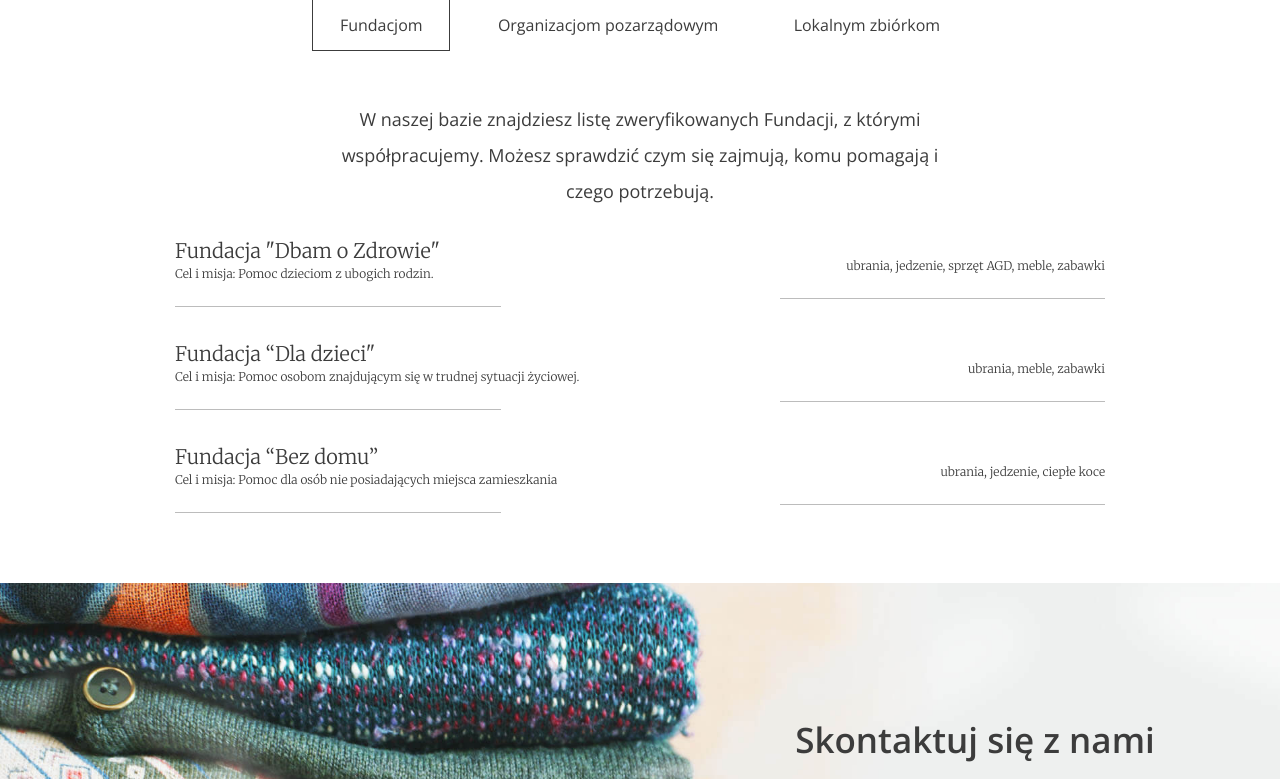
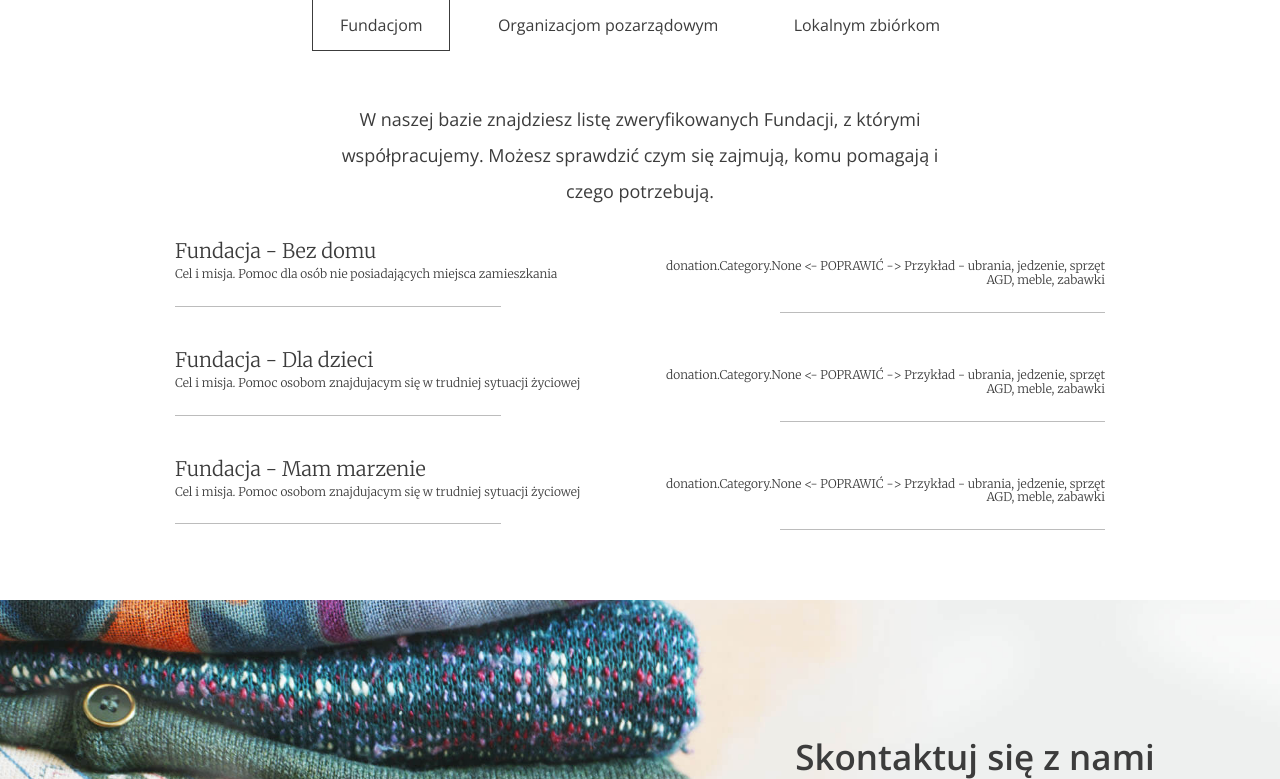
Before and after one commit to astazja/CharityDonation, a Django app: template templates/index.html in a window 1280 px wide. Shown: the part 3098-3877 px from the top of the page. Run offline with Django 3.2, Linux system fonts and the light colour scheme; the template is opened without the code that fills it: values that come from a table or form of the project are taken from there, others are empty; data comes from the database, SQL or seed files in the repository.

Commit message:
Landing Page

```diff
--- a/templates/index.html
+++ b/templates/index.html
@@ -109,32 +109,36 @@
         <p>W naszej bazie znajdziesz listę zweryfikowanych Fundacji, z którymi współpracujemy. Możesz sprawdzić czym się zajmują, komu pomagają i czego potrzebują.</p>
 
         <ul class="help--slides-items">
+            {% for institution in institutions_list %}
+                {% if institution.type == "fun" %}
           <li>
             <div class="col">
-              <div class="title">Fundacja "Dbam o Zdrowie"</div>
-              <div class="subtitle">Cel i misja: Pomoc dzieciom z ubogich rodzin.</div>
+              <div class="title">{{ institution.name }}</div>
+              <div class="subtitle">{{ institution.description }}</div>
             </div>
 
-            <div class="col"><div class="text">ubrania, jedzenie, sprzęt AGD, meble, zabawki</div></div>
+            <div class="col"><div class="text">{{ institution.categories }} <- POPRAWIĆ -> Przykład - ubrania, jedzenie, sprzęt AGD, meble, zabawki</div></div>
           </li>
+                {% endif %}
+            {% endfor %}
 
-          <li>
-            <div class="col">
-              <div class="title">Fundacja “Dla dzieci"</div>
-              <div class="subtitle">Cel i misja: Pomoc osobom znajdującym się w trudnej sytuacji życiowej.</div>
-            </div>
-
-            <div class="col"><div class="text">ubrania, meble, zabawki</div></div>
-          </li>
-
-          <li>
-            <div class="col">
-              <div class="title">Fundacja “Bez domu”</div>
-              <div class="subtitle">Cel i misja: Pomoc dla osób nie posiadających miejsca zamieszkania</div>
-            </div>
-
-            <div class="col"><div class="text">ubrania, jedzenie, ciepłe koce</div></div>
-          </li>
+{#          <li>#}
+{#            <div class="col">#}
+{#              <div class="title">Fundacja “Dla dzieci"</div>#}
+{#              <div class="subtitle">Cel i misja: Pomoc osobom znajdującym się w trudnej sytuacji życiowej.</div>#}
+{#            </div>#}
+{##}
+{#            <div class="col"><div class="text">ubrania, meble, zabawki</div></div>#}
+{#          </li>#}
+{##}
+{#          <li>#}
+{#            <div class="col">#}
+{#              <div class="title">Fundacja “Bez domu”</div>#}
+{#              <div class="subtitle">Cel i misja: Pomoc dla osób nie posiadających miejsca zamieszkania</div>#}
+{#            </div>#}
+{##}
+{#            <div class="col"><div class="text">ubrania, jedzenie, ciepłe koce</div></div>#}
+{#          </li>#}
         </ul>
         <!-- Pagination
         <ul class="help--slides-pagination">
@@ -149,45 +153,49 @@
       <!-- SLIDE 2 -->
       <div class="help--slides" data-id="2">
         <p>
-          Lorem ipsum dolor, sit amet consectetur adipisicing elit. Hic officiis mollitia dolor, neque aspernatur accusamus debitis. Ducimus, officia. Quia, sunt illum! Non iste placeat ab ipsum alias
-          quos suscipit corporis!
+          W naszej bazie znajdziesz listę zweryfikowanych Organizacji pozarządowych, z którymi współpracujemy. Możesz sprawdzić czym się zajmują, komu pomagają i czego potrzebują.
         </p>
         <ul class="help--slides-items">
+            {% for institution in institutions_list %}
+                {% if institution.type == "non_gov_org" %}
           <li>
             <div class="col">
-              <div class="title">Organizacja 1</div>
-              <div class="subtitle">Lorem ipsum dolor sit amet consectetur.</div>
+              <div class="title">{{ institution.name }}</div>
+              <div class="subtitle">{{ institution.description }}</div>
             </div>
 
-            <div class="col"><div class="text">Lorem ipsum dolor sit amet consectetur adipisicing elit.</div></div>
+            <div class="col"><div class="text">{{ institution.categories }} <- POPRAWIĆ </div></div>
           </li>
+                 {% endif %}
+            {% endfor %}
 
-          <li>
-            <div class="col">
-              <div class="title">Organizacja 2</div>
-              <div class="subtitle">Lorem ipsum dolor sit amet consectetur.</div>
-            </div>
 
-            <div class="col"><div class="text">Lorem ipsum dolor sit amet consectetur adipisicing elit.</div></div>
-          </li>
-
-          <li>
-            <div class="col">
-              <div class="title">Organizacja 3</div>
-              <div class="subtitle">Lorem ipsum dolor sit amet consectetur.</div>
-            </div>
-
-            <div class="col"><div class="text">Lorem ipsum dolor sit amet consectetur adipisicing elit.</div></div>
-          </li>
-
-          <li>
-            <div class="col">
-              <div class="title">Organizacja 4</div>
-              <div class="subtitle">Lorem ipsum dolor sit amet consectetur.</div>
-            </div>
-
-            <div class="col"><div class="text">Lorem ipsum dolor sit amet consectetur adipisicing elit.</div></div>
-          </li>
+{#          <li>#}
+{#            <div class="col">#}
+{#              <div class="title">Organizacja 2</div>#}
+{#              <div class="subtitle">Lorem ipsum dolor sit amet consectetur.</div>#}
+{#            </div>#}
+{##}
+{#            <div class="col"><div class="text">Lorem ipsum dolor sit amet consectetur adipisicing elit.</div></div>#}
+{#          </li>#}
+{##}
+{#          <li>#}
+{#            <div class="col">#}
+{#              <div class="title">Organizacja 3</div>#}
+{#              <div class="subtitle">Lorem ipsum dolor sit amet consectetur.</div>#}
+{#            </div>#}
+{##}
+{#            <div class="col"><div class="text">Lorem ipsum dolor sit amet consectetur adipisicing elit.</div></div>#}
+{#          </li>#}
+{##}
+{#          <li>#}
+{#            <div class="col">#}
+{#              <div class="title">Organizacja 4</div>#}
+{#              <div class="subtitle">Lorem ipsum dolor sit amet consectetur.</div>#}
+{#            </div>#}
+{##}
+{#            <div class="col"><div class="text">Lorem ipsum dolor sit amet consectetur adipisicing elit.</div></div>#}
+{#          </li>#}
         </ul>
 
         <!-- Pagination
@@ -203,25 +211,29 @@
 
       <!-- SLIDE 3 -->
       <div class="help--slides" data-id="3">
-        <p>Lorem ipsum dolor sit amet, his ocurreret persequeris ea, ad utinam laudem duo. Verterem adipisci partiendo eos ne, ea his reque quaeque recteque, ne quo lobortis intellegam.</p>
+        <p>W naszej bazie znajdziesz listę zweryfikowanych Zbiórek lokalnych, z którymi współpracujemy. Możesz sprawdzić czym się zajmują, komu pomagają i czego potrzebują.</p>
         <ul class="help--slides-items">
+            {% for institution in institutions_list %}
+                {% if institution.type == "loc_coll" %}
           <li>
             <div class="col">
-              <div class="title">Lokalna zbiórka 1</div>
-              <div class="subtitle">Lorem ipsum dolor sit amet consectetur.</div>
+              <div class="title">{{institution.name}}</div>
+              <div class="subtitle">{{institution.description}}</div>
             </div>
 
-            <div class="col"><div class="text">Lorem ipsum dolor sit amet consectetur adipisicing elit.</div></div>
+            <div class="col"><div class="text">{{institution.categories}} <- POPRAWIĆ</div></div>
           </li>
+                {% endif %}
+            {% endfor %}
 
-          <li>
-            <div class="col">
-              <div class="title">Lokalna zbiórka 2</div>
-              <div class="subtitle">Lorem ipsum dolor sit amet consectetur.</div>
-            </div>
-
-            <div class="col"><div class="text">Lorem ipsum dolor sit amet consectetur adipisicing elit.</div></div>
-          </li>
+{#          <li>#}
+{#            <div class="col">#}
+{#              <div class="title">Lokalna zbiórka 2</div>#}
+{#              <div class="subtitle">Lorem ipsum dolor sit amet consectetur.</div>#}
+{#            </div>#}
+{##}
+{#            <div class="col"><div class="text">Lorem ipsum dolor sit amet consectetur adipisicing elit.</div></div>#}
+{#          </li>#}
         </ul>
 
         <!-- Pagination
```
Also changed, not shown: donation/views.py (+4 -3 lines).
